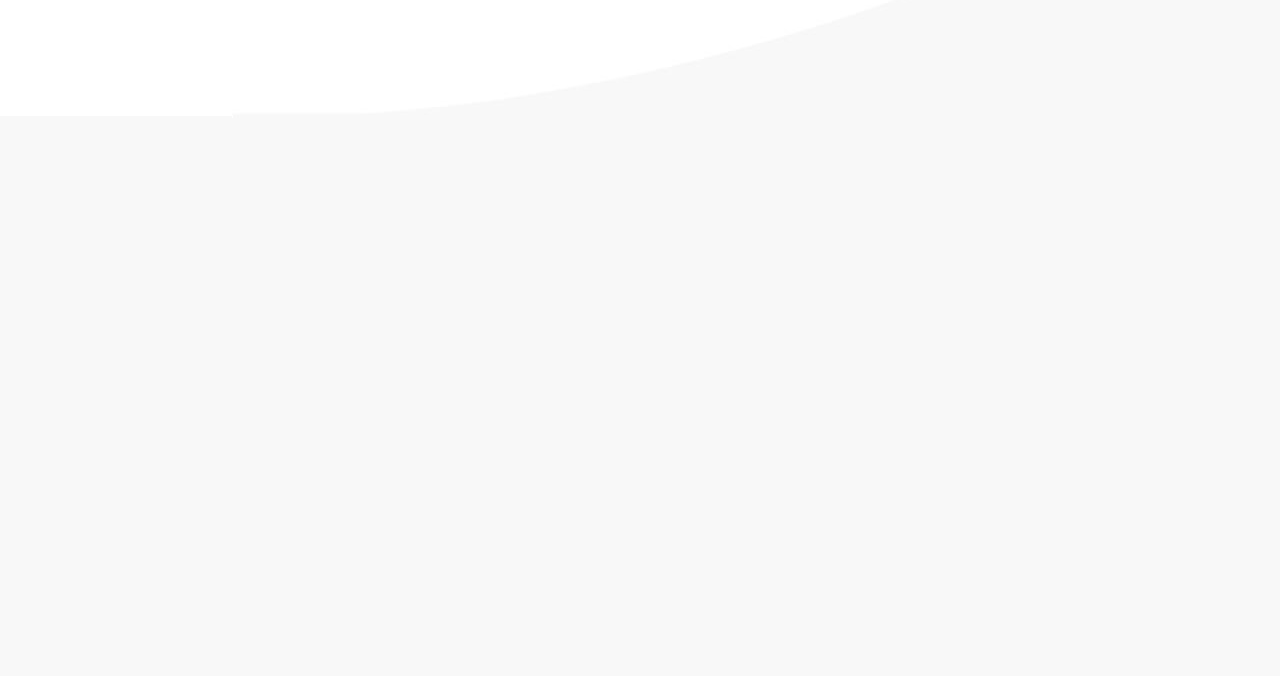
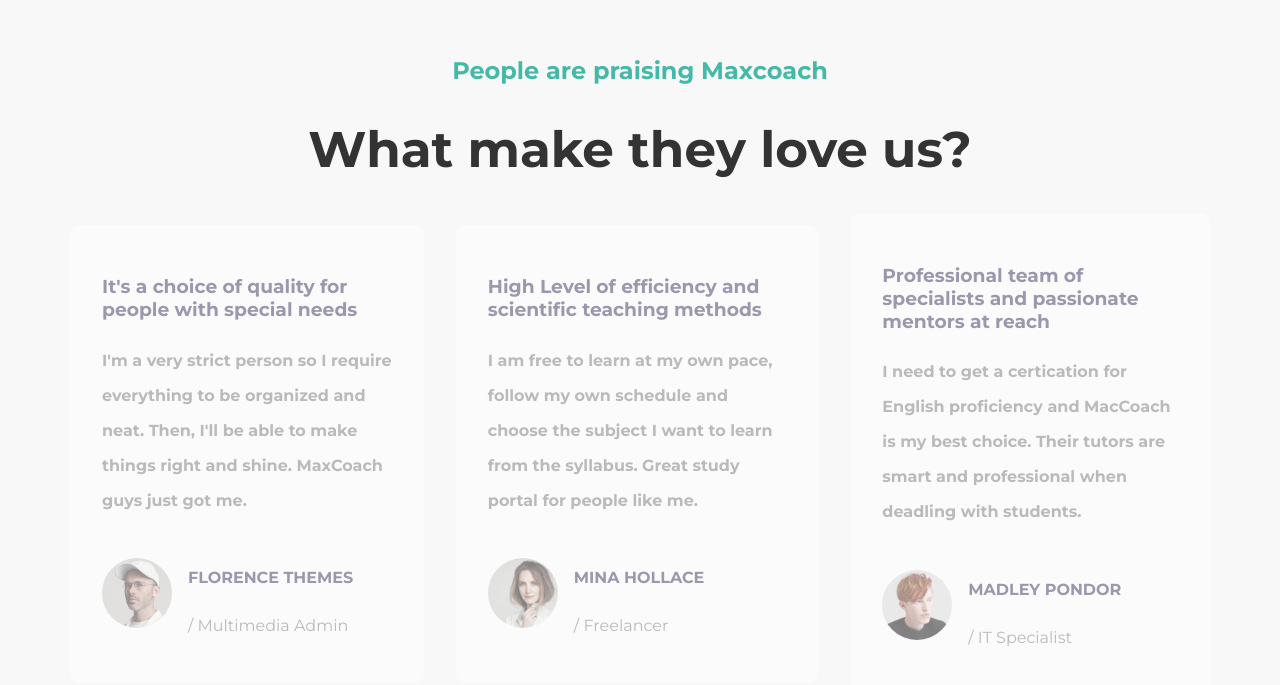
Before and after one commit to SimoCrash/proj-html-vuejs, a Vue app: page / in a window 1280 px wide. Shown: the part 5238-5923 px from the top of the page. Built offline with nearby package versions, Linux system fonts and the light colour scheme.

Commit message:
ContainerCommentsMain completo

```diff
--- a/src/components/ContainerCommentsMain.vue
+++ b/src/components/ContainerCommentsMain.vue
@@ -1,6 +1,55 @@
 <template>
-  <div>
-
+  <div class="container-page">
+    <h2 class="secondary-title">People are praising Maxcoach</h2>
+    <h1 class="primary-title">What make they love us?</h1>
+    <div class="container-cards">
+      <div class="card">
+        <h3 class="third-title">It's a choice of quality for people with special needs</h3>
+        <h4>
+          I'm a very strict person so I require everything to be
+          organized and neat. Then, I'll be able to make things
+          right and shine. MaxCoach guys just got me.
+        </h4>
+        <div class="container-person">
+          <div><img src="@/img/testimonial-avata-03.jpg" alt=""></div>
+          <div>
+            <h4>FLORENCE THEMES</h4>
+            <p>/ Multimedia Admin</p>
+          </div>
+        </div>
+      </div>
+      <div class="card">
+        <h3 class="third-title">High Level of efficiency and scientific teaching methods</h3>
+        <h4>
+          I am free to learn at my own pace, follow my own
+          schedule and choose the subject I want to learn from
+          the syllabus. Great study portal for people like me.
+        </h4>
+        <div class="container-person">
+          <div><img src="@/img/testimonial-avata-02.jpg" alt=""></div>
+          <div>
+            <h4>MINA HOLLACE</h4>
+            <p>/ Freelancer</p>
+          </div>
+        </div>
+      </div>
+      <div class="card">
+        <h3 class="third-title">Professional team of specialists and passionate mentors at reach</h3>
+        <h4>
+          I need to get a certication for English proficiency and
+          MacCoach is my best choice. Their tutors are smart and
+          professional when deadling with students.
+        </h4>
+        <div class="container-person">
+          <div><img src="@/img/testimonial-avata-01.jpg" alt=""></div>
+          <div>
+            <h4>MADLEY PONDOR</h4>
+            <p>/ IT Specialist</p>
+          </div>
+        </div>
+      </div>
+    </div>
+    <div></div>
   </div>
 </template>
 
@@ -11,9 +60,58 @@
 </script>
 
 <style lang="scss" scoped>
-  div {
+  .container-page {
     background-color: #F8F8F8;
-    height: 70vh;
     margin-top: 227px;
+    padding: 70px;
+    .secondary-title {
+      color: #45B9A7;
+      text-align: center;
+    }
+    .primary-title {
+      text-align: center;
+      color: #333333;
+      font-size: 50px;
+    }
+  }
+  .container-cards {
+    display: flex;
+    max-width: 100%;
+    justify-content: space-around;
+    align-items: center;
+    gap: 2rem;
+    .card {
+      padding: 2rem;
+      opacity: 0.5;
+      background-color: white;
+      border-radius: 10px;
+      .third-title {
+        color: #3F3A64;
+      }
+      h4 {
+        color: #7E7E7E;
+        line-height: 35px;
+      }
+      .container-person {
+        display: flex;
+        align-items: center;
+        gap: 1rem;
+        img {
+          width: 70px;
+          height: 70px;
+          border-radius: 50%;
+        }
+        h4 {
+          color: #3F3A64;
+        }
+        p {
+          color: #7E7E7E;
+        }
+      }
+    }
+    .card:hover {
+      opacity: 1;
+      cursor: pointer;
+    }
   }
 </style>
--- a/src/components/ContainerEventsMain.vue
+++ b/src/components/ContainerEventsMain.vue
@@ -112,6 +112,7 @@
       justify-content: center;
       margin-top: 2rem;
       font-size: 20px;
+      z-index: 7;
       button {
         padding: 0;
         color: #20AD96;
@@ -131,6 +132,7 @@
       justify-content: space-between;
       padding: 0 1rem 1rem;
       border-radius: 5px;
+      z-index: 7;
       .location {
         color: #7E7E7E;
       }
@@ -159,7 +161,7 @@
   }
   .container-position {
     position: relative;
-    padding: 100px 0 150px;
+    padding-top: 100px;
     .img-bottom {
       position: absolute;
       bottom: 0;
```
